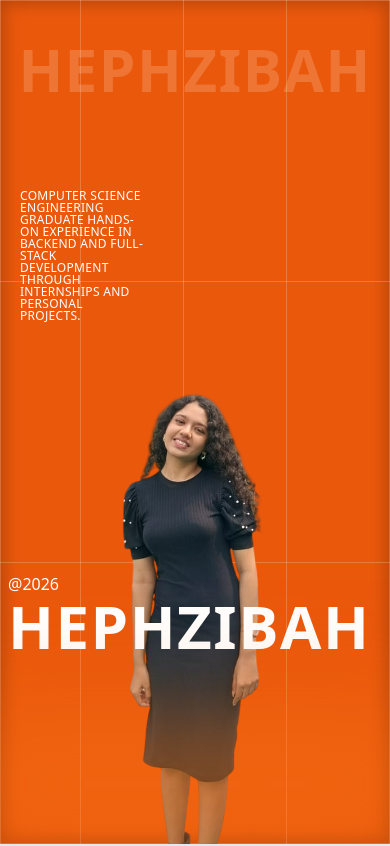
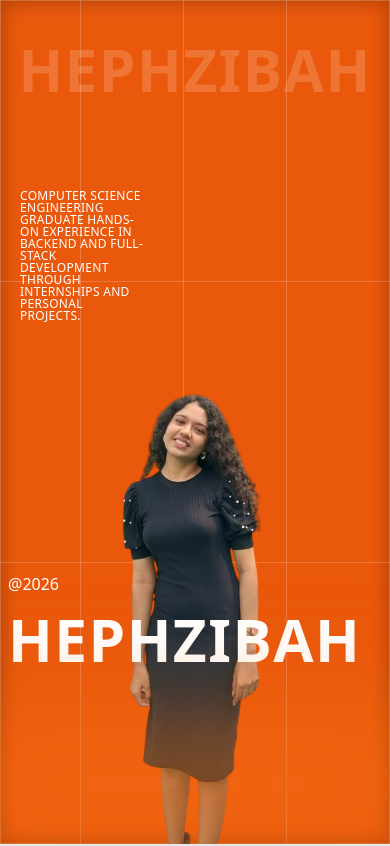
Before and after one commit to Hephzibah7/My_Portfolio, a React (Vite) app in the folder frontend/: page / in a window 390 px wide. Shown: the top 846 px of the page. Built offline with nearby package versions, Linux system fonts and the light colour scheme; what tailwindcss-animated would draw is missing.

Commit message:
feat:Responsive home page

```diff
--- a/frontend/src/components/Home/HomeUI.tsx
+++ b/frontend/src/components/Home/HomeUI.tsx
@@ -97,7 +97,7 @@ function HomeUI() {
                 transition={{ duration: 0.8 }}
                 className='lg:mt-10 '>
                 <h2 className=''>@2026</h2>
-                <h1 className='uppercase w-full text-6xl lg:text-9xl tracking-wide overflow-hidden  font-extrabold '>hephzibah</h1>
+                <h1 className='uppercase w-full text-[15vw] md:text-8xl lg:text-7xl  xl:text-9xl tracking-wide overflow-hidden  font-extrabold '>hephzibah</h1>
               </motion.div>
               <motion.div
                 initial={{ opacity: 0, x: 100 }}
```
